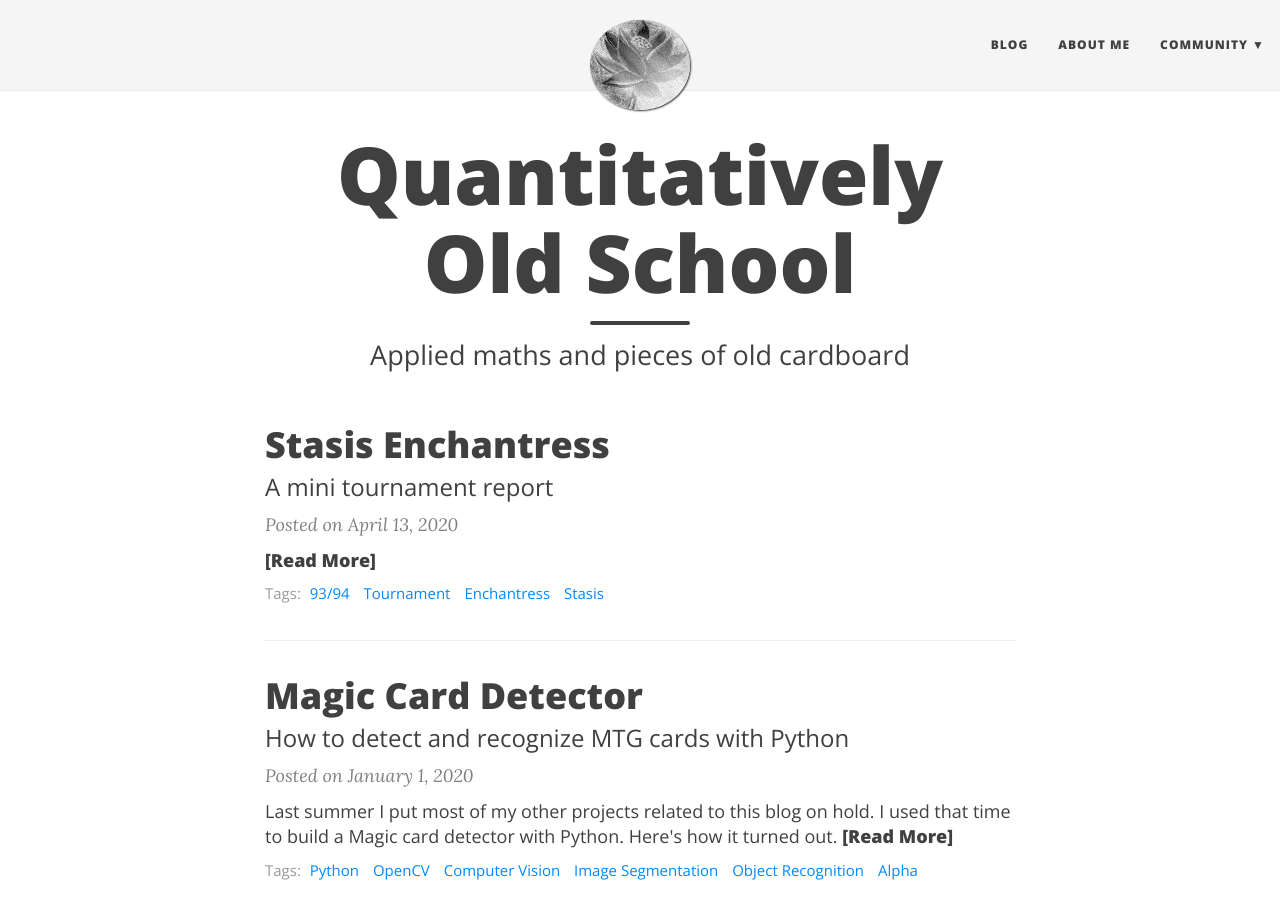
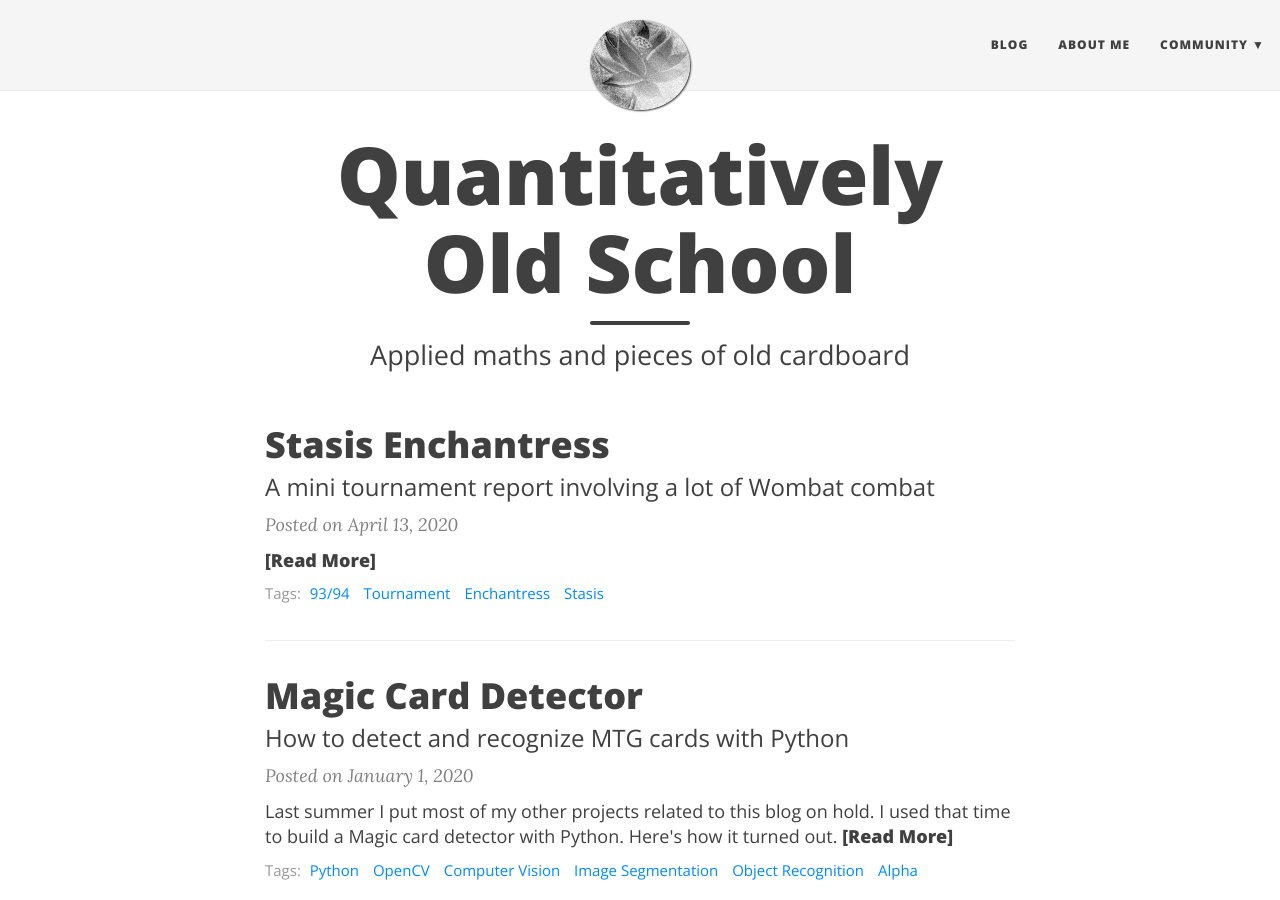
Before and after one commit to tmikonen/quantitatively, a Jekyll site: the page built from index.html, in a window 1280 px wide and 900 px high. Built offline with Jekyll 4.4.1, drawn with Linux system fonts in a browser that asks for light colours; nearby versions of some CDN libraries; the list of posts is cut into pages by our own code.

Commit message:
Update stasis enchantress post

```diff
--- a/_posts/2020-04-13-stasis-enchantress.md
+++ b/_posts/2020-04-13-stasis-enchantress.md
@@ -1,7 +1,7 @@
 ---
 layout: post
 title: Stasis Enchantress
-subtitle: A mini tournament report
+subtitle: A mini tournament report involving a lot of Wombat combat
 post_description:
 bigimg: /img/enchantress/enchantress_banner.jpg
 tags: [93/94, Tournament, Enchantress, Stasis]
```
